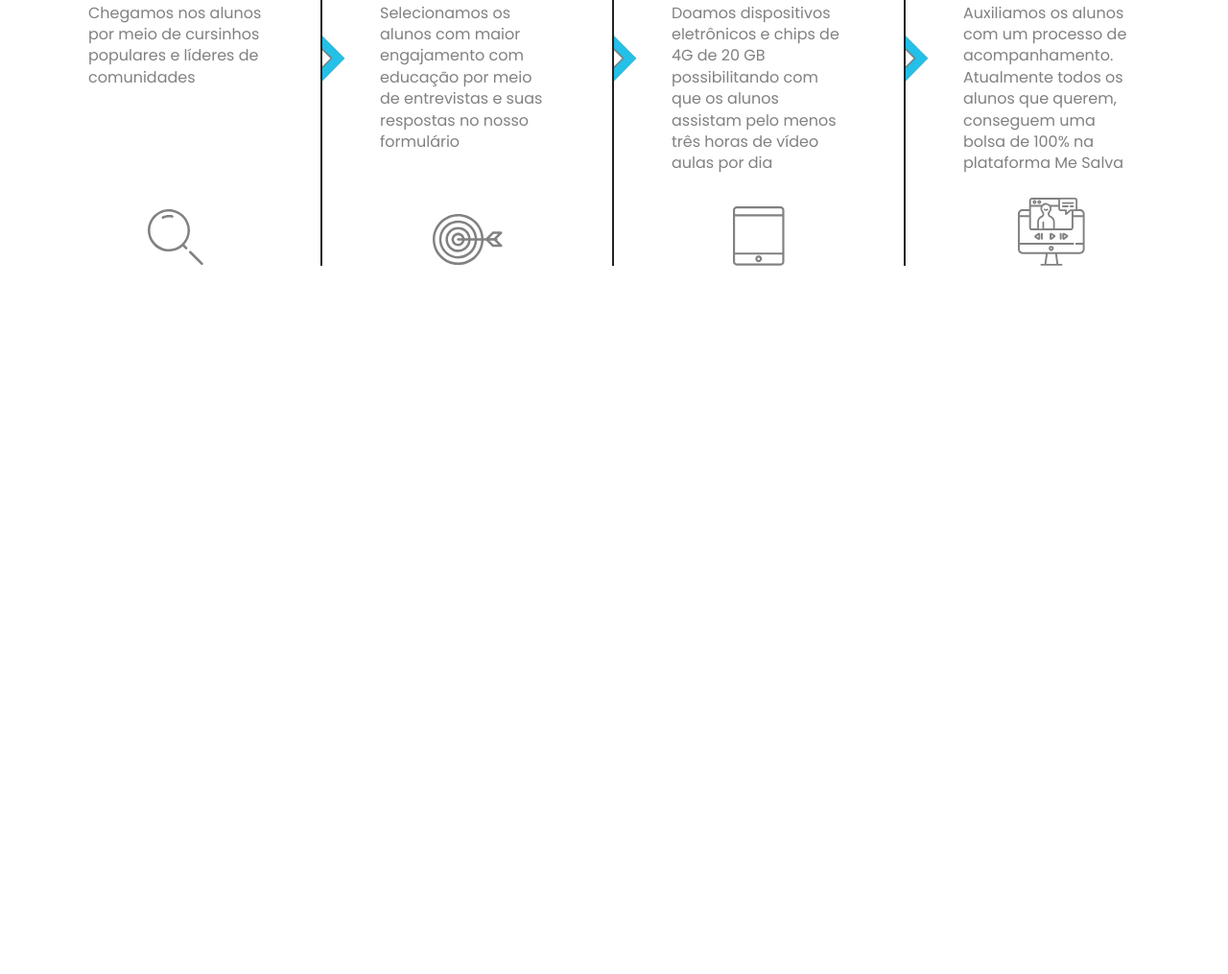
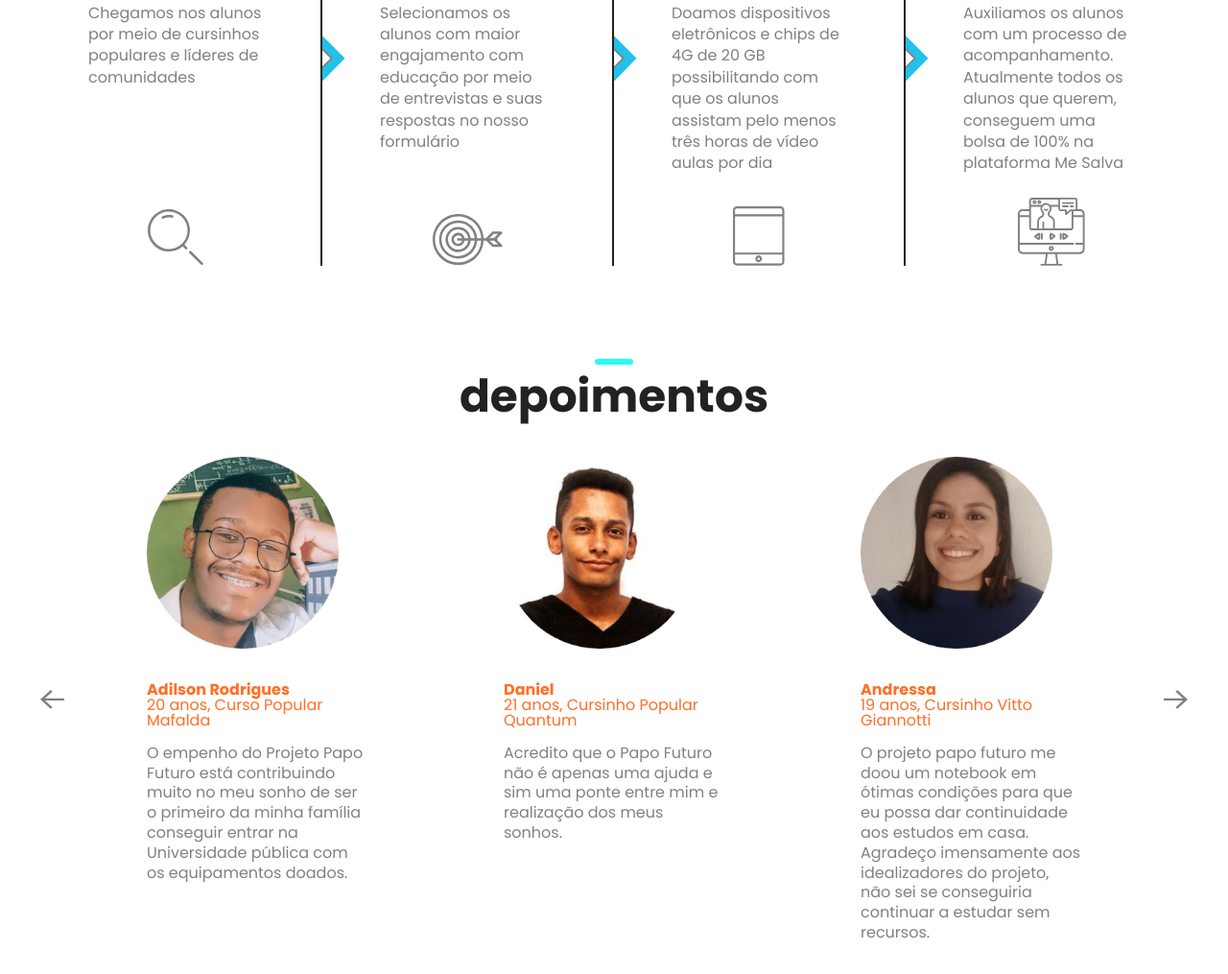
Before and after one commit to azabraao/papo-futuro, a Gatsby site: page / in a window 1280 px wide. Shown: the part 4389-5404 px from the top of the page at 96% size. Before the commit the page ends 4746 px from the top, so only its background shows below. Built offline with nearby package versions, Linux system fonts and the light colour scheme; Gatsby itself is replaced by a stand-in of ours.

Commit message:
add Testimonials section

```diff
--- a/package.json
+++ b/package.json
@@ -26,6 +26,8 @@
     "react": "^16.12.0",
     "react-dom": "^16.12.0",
     "react-helmet": "^6.1.0",
+    "react-slick": "^0.28.0",
+    "slick-carousel": "^1.8.1",
     "styled-components": "^5.2.1",
     "styled-media-query": "^2.1.2"
   },
--- /dev/null
+++ b/src/components/Testimonials/Card.js
@@ -0,0 +1,24 @@
+import React, { memo } from "react"
+import Img from "gatsby-image"
+import { CardWrapper } from "./styled"
+
+const Card = ({ image, name, title, description }) => {
+  return (
+    <CardWrapper className="Card">
+      <div className="Card__img">
+        <Img fixed={image} />
+      </div>
+      <div className="Card__name">
+        <h3>{name}</h3>
+      </div>
+      <div className="Card__title">
+        <h3>{title}</h3>
+      </div>
+      <div className="Card__description">
+        <p>{description}</p>
+      </div>
+    </CardWrapper>
+  )
+}
+
+export default memo(Card)
--- /dev/null
+++ b/src/components/Testimonials/Slide.js
@@ -0,0 +1,143 @@
+import React, { memo, useState } from "react"
+import Slider from "react-slick"
+import Card from "./Card"
+import { graphql, useStaticQuery } from "gatsby"
+import { SlideArrow } from "./styled"
+import "slick-carousel/slick/slick.css"
+import "slick-carousel/slick/slick-theme.css"
+
+const Slide = () => {
+  const [slideDirection, setSlideDirection] = useState("")
+  const [currentSlide, setCurrentSlide] = useState(0)
+
+  const afterChangeSlide = slide => {
+    slide > currentSlide
+      ? setSlideDirection("right")
+      : setSlideDirection("left")
+
+    setCurrentSlide(slide)
+  }
+
+  const data = useStaticQuery(
+    graphql`
+      query {
+        adilsonRodrigues: file(relativePath: { eq: "adilson-rodrigues.png" }) {
+          childImageSharp {
+            fixed(width: 200, height: 200, quality: 70) {
+              ...GatsbyImageSharpFixed
+            }
+          }
+        }
+        daniel: file(relativePath: { eq: "daniel.png" }) {
+          childImageSharp {
+            fixed(width: 200, height: 200, quality: 70) {
+              ...GatsbyImageSharpFixed
+            }
+          }
+        }
+        andressa: file(relativePath: { eq: "andressa.png" }) {
+          childImageSharp {
+            fixed(width: 200, height: 200, quality: 70) {
+              ...GatsbyImageSharpFixed
+            }
+          }
+        }
+      }
+    `
+  )
+
+  const adilsonRodrigues = data.adilsonRodrigues.childImageSharp.fixed
+  const daniel = data.daniel.childImageSharp.fixed
+  const andressa = data.andressa.childImageSharp.fixed
+
+  const settings = {
+    className: "center",
+    dots: false,
+    infinite: true,
+    lazyLoad: true,
+    centerMode: true,
+    speed: 500,
+    swipeToSlide: true,
+    slidesToShow: 3,
+    slidesToScroll: 1,
+    arrows: true,
+    afterChange: afterChangeSlide,
+    nextArrow: <NextArrow slideDirection={slideDirection} />,
+    prevArrow: <PrevArrow slideDirection={slideDirection} />,
+    responsive: [
+      {
+        breakpoint: 768,
+        settings: {
+          slidesToShow: 1,
+        },
+      },
+    ],
+  }
+
+  return (
+    <Slider {...settings}>
+      <Card
+        image={adilsonRodrigues}
+        name="Adilson Rodrigues"
+        title="20 anos, Curso Popular Mafalda"
+        description="O empenho do Projeto Papo Futuro está contribuindo muito no meu sonho de ser o primeiro da minha família conseguir entrar na Universidade pública com os equipamentos doados."
+      />
+      <Card
+        image={daniel}
+        name="Daniel"
+        title="21 anos, Cursinho Popular Quantum"
+        description="Acredito que o Papo Futuro não é apenas uma ajuda e sim uma ponte entre mim e realização dos meus sonhos."
+      />
+      <Card
+        image={andressa}
+        name="Andressa"
+        title="19 anos, Cursinho Vitto Giannotti"
+        description="O projeto papo futuro me doou um notebook em ótimas condições para que eu possa dar continuidade aos estudos em casa. Agradeço imensamente aos idealizadores do projeto, não sei se conseguiria continuar a estudar sem recursos."
+      />
+    </Slider>
+  )
+}
+
+const PrevArrow = ({ onClick, slideDirection }) => {
+  return (
+    <SlideArrow
+      isLeft={true}
+      active={slideDirection == "left"}
+      onClick={onClick}
+    >
+      <svg
+        width="25"
+        height="20"
+        viewBox="0 0 25 20"
+        fill="none"
+        xmlns="http://www.w3.org/2000/svg"
+        className="prev prevprev"
+      >
+        <path d="M10.862 0L1.8049 8.23309L0 9.87375L1.8049 11.5134L10.862 19.7368L12.6668 18.1015L4.8862 11.0332H25V8.71467H4.8862L12.6668 1.64323L10.862 0Z" />
+      </svg>
+    </SlideArrow>
+  )
+}
+
+const NextArrow = ({ onClick, slideDirection }) => {
+  return (
+    <SlideArrow
+      isLeft={false}
+      onClick={onClick}
+      active={slideDirection == "right"}
+    >
+      <svg
+        width="25"
+        height="20"
+        viewBox="0 0 25 20"
+        fill="none"
+        xmlns="http://www.w3.org/2000/svg"
+        className="next"
+      >
+        <path d="M14.138 0L23.1951 8.26588L25 9.91312L23.1951 11.5592L14.138 19.8154L12.3331 18.1736L20.1138 11.0771H0V8.74934H20.1138L12.3331 1.64978L14.138 0Z" />
+      </svg>
+    </SlideArrow>
+  )
+}
+
+export default memo(Slide)
--- /dev/null
+++ b/src/components/Testimonials/index.js
@@ -0,0 +1,34 @@
+import React, { memo, useState, useEffect } from "react"
+import Title from "../Title"
+import Slide from "./Slide"
+import { TestimonialsWrapper } from "./styled"
+import Container from "../Container"
+
+const Testimonials = () => {
+  const [isDesktop, setIsDesktop] = useState(false)
+
+  useEffect(() => {
+    setIsDesktop(window.innerWidth >= 1170)
+  }, [])
+
+  return (
+    <TestimonialsWrapper>
+      <Title
+        titleColor="black"
+        centeredOnMobile={true}
+        lineColor="primary-lighter"
+      >
+        depoimentos
+      </Title>
+      {isDesktop ? (
+        <Container>
+          <Slide />
+        </Container>
+      ) : (
+        <Slide />
+      )}
+    </TestimonialsWrapper>
+  )
+}
+
+export default memo(Testimonials)
--- /dev/null
+++ b/src/components/Testimonials/styled.js
@@ -0,0 +1,61 @@
+import styled from "styled-components"
+import media from "styled-media-query"
+
+export const TestimonialsWrapper = styled.div`
+  padding: 2rem 0;
+
+  .slick-slide {
+    opacity: 0.5;
+
+    ${media.greaterThan("large")`
+      opacity: 1;
+    `}
+  }
+
+  .slick-center {
+    opacity: 1;
+  }
+`
+
+export const CardWrapper = styled.div`
+  display: flex;
+  flex-direction: column;
+  align-items: flex-start;
+  max-width: 230px;
+  margin: 0 auto;
+
+  .Card__img {
+    margin-bottom: 32px;
+  }
+
+  .Card__name {
+    font-weight: bold;
+    color: var(--danger);
+  }
+
+  .Card__title {
+    color: var(--danger);
+    margin-bottom: 16px;
+  }
+
+  .Card__description {
+    color: var(--dark);
+    line-height: 1.3;
+  }
+`
+
+export const SlideArrow = styled.div`
+  display: flex;
+  height: 100%;
+  position: absolute;
+  align-items: center;
+  right: ${props => (props.isLeft ? "auto" : "10px")};
+  left: ${props => (props.isLeft ? "10px" : "auto")};
+  top: 0;
+  z-index: 1;
+  cursor: pointer;
+
+  path {
+    fill: ${props => (props.active ? "var(--danger)" : "var(--dark)")};
+  }
+`
--- a/src/components/Title/styled.js
+++ b/src/components/Title/styled.js
@@ -8,6 +8,7 @@ export const TitleWrapper = styled.h2`
   margin-bottom: 16px;
   color: var(--${props => props.titleColor});
   text-align: center;
+  margin-bottom: 40px;
 
   &::before {
     content: "";
@@ -18,9 +19,9 @@ export const TitleWrapper = styled.h2`
     height: 6px;
     width: 40px;
     border-radius: 8px;
-    margin: ${props => (props.centeredOnMobile && "0 auto")};
-    left: ${props => (props.centeredOnMobile && "0")};
-    right: ${props => (props.centeredOnMobile && "0")};
+    margin: ${props => props.centeredOnMobile && "0 auto"};
+    left: ${props => props.centeredOnMobile && "0"};
+    right: ${props => props.centeredOnMobile && "0"};
 
     ${media.greaterThan("large")`
       left: 0;
--- a/src/pages/index.js
+++ b/src/pages/index.js
@@ -10,6 +10,7 @@ import PublicSchoolSection from "../components/PublicSchoolSection"
 import SEO from "../components/SEO"
 import SiteHeader from "../components/SiteHeader"
 import SponsorshipSystem from "../components/SponsorshipSystem"
+import Testimonials from "../components/Testimonials"
 import GlobalStyles from "../styles/global"
 
 export default function Home() {
@@ -27,7 +28,8 @@ export default function Home() {
       <DonateNow />
       <AlumnCost />
       <SponsorshipSystem />
-      <HowItWorks/>
+      <HowItWorks />
+      <Testimonials />
     </div>
   )
 }
```
Also changed, not shown: src/images/adilson-rodrigues.png (added), src/images/andressa.png (added), src/images/daniel.png (added), 2 other files.
